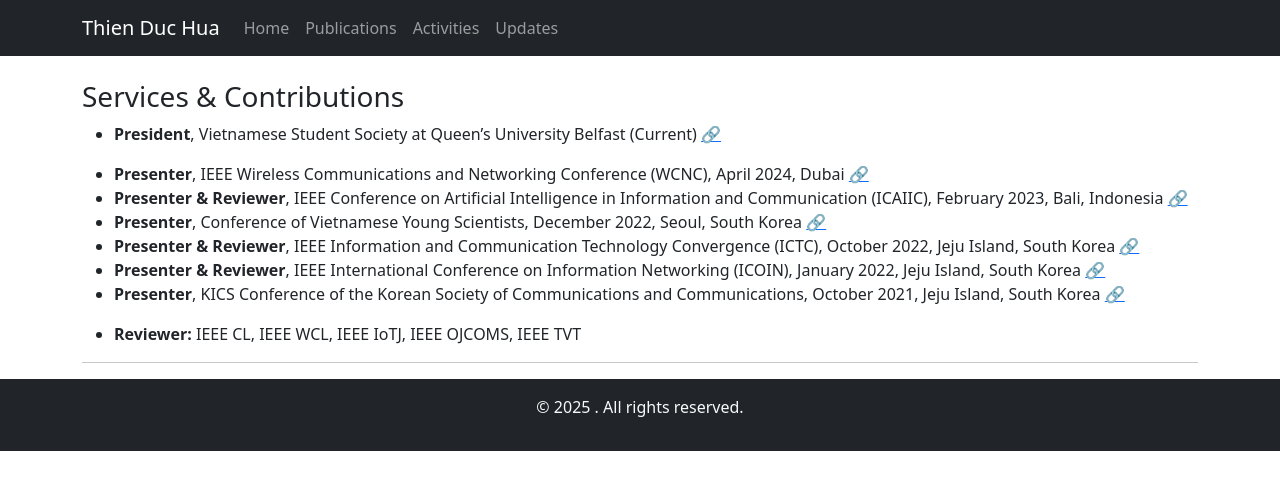
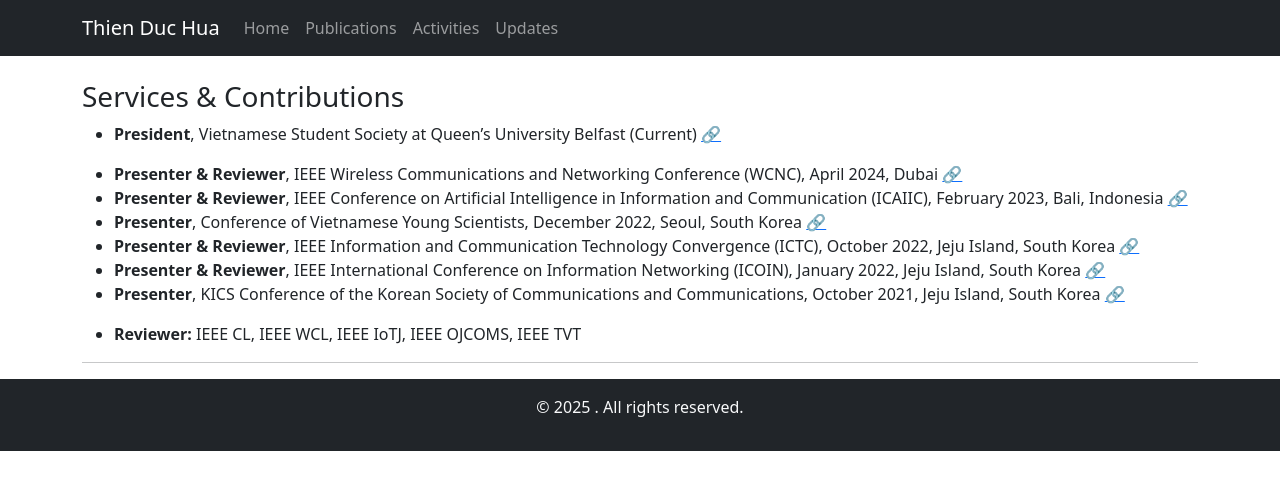
Before and after one commit to thienduchua/thienduchua.github.io, a Jekyll site: the page built from services.md, in a window 1280 px wide. Shown: the top 490 px of the page. Built offline with Jekyll 4.4.1, drawn with Linux system fonts in a browser that asks for light colours.

Commit message:
Update services.md

```diff
--- a/services.md
+++ b/services.md
@@ -7,7 +7,7 @@ title: Home
 
 - **President**, Vietnamese Student Society at Queen’s University Belfast (Current) [🔗](https://home.q-su.org/clubssocieties/vietnamese/)
 
-- **Presenter**, IEEE Wireless Communications and Networking Conference (WCNC), April 2024, Dubai [🔗](https://ieeexplore.ieee.org/document/10571002)
+- **Presenter & Reviewer**, IEEE Wireless Communications and Networking Conference (WCNC), April 2024, Dubai [🔗](https://ieeexplore.ieee.org/document/10571002)
 - **Presenter & Reviewer**, IEEE Conference on Artificial Intelligence in Information and Communication (ICAIIC), February 2023, Bali, Indonesia [🔗](https://ieeexplore.ieee.org/abstract/document/10067114)
 - **Presenter**, Conference of Vietnamese Young Scientists, December 2022, Seoul, South Korea [🔗](https://drive.google.com/file/d/1IFxmaldEJPH0fIn-uDcfLK72LDxNyuTP/view)
 - **Presenter & Reviewer**, IEEE Information and Communication Technology Convergence (ICTC), October 2022, Jeju Island, South Korea [🔗](https://ieeexplore.ieee.org/abstract/document/9952411)
```
